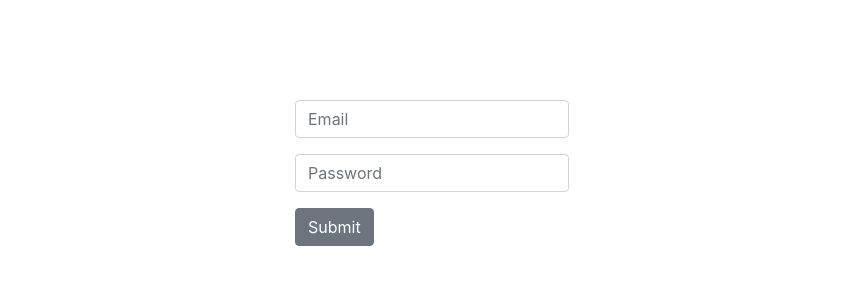
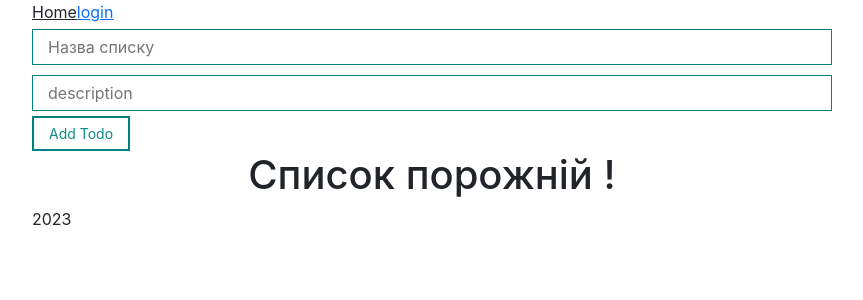
Before and after one commit to IvannaIva/todoReact, a React (Create React App) app in the folder todo/: page / in a window 1280 px wide. Shown: the top 300 px of the page, without its empty margins (208-1071 px from the left). Built offline with nearby package versions, Linux system fonts and the light colour scheme.

Commit message:
todo_Dotsss

```diff
--- a/todo/package.json
+++ b/todo/package.json
@@ -13,6 +13,7 @@
     "react-dom": "^18.2.0",
     "react-icons": "^4.9.0",
     "react-router": "^6.14.0",
+    "react-router-dom": "^6.14.0",
     "react-scripts": "^2.1.3",
     "reactstrap": "^9.2.0",
     "use-local-storage": "^3.0.0",
--- a/todo/src/App.jsx
+++ b/todo/src/App.jsx
@@ -1,12 +1,27 @@
 import "./components/styles/App.css";
 import React, { Component } from "react";
+import { RouterProvider, createBrowserRouter } from "react-router-dom";
 
 import Home from "./pages/Home";
-import Login from "./pages/Login"
+import Login from "./pages/Login";
+import { Route, Routes } from "react-router-dom";
+
+import { Layout } from "./components/Layout";
 
 function App() {
-  // return <Home />;
-  return <Login/>
+  return (
+    <div className="App">
+      <Routes>
+        <Route path="/" element={<Layout />}>
+          <Route index element={<Home />} />
+          <Route path="login" element={<Login />} />
+        </Route>
+      </Routes>
+    </div>
+  );
 }
 
 export default App;
+
+// return <Home />;
+// return <Login />;
--- /dev/null
+++ b/todo/src/components/Layout.jsx
@@ -0,0 +1,18 @@
+import { NavLink, Outlet } from "react-router-dom";
+import React from "react";
+
+const Layout = () => {
+  return (
+    <>
+      <header>
+        <NavLink to="/">Home</NavLink>
+        <NavLink to="login">login</NavLink>
+      </header>
+      <main className="conteiner">
+        <Outlet />
+      </main>
+      <footer>2023</footer>
+    </>
+  );
+};
+export { Layout };
--- a/todo/src/components/styles/App.css
+++ b/todo/src/components/styles/App.css
@@ -106,3 +106,20 @@
         cursor: pointer;
         height: 5px;
     }
+    /* .conteiner {
+        max-width: 900px;
+        padding-left: 2rem;
+        padding-right: 2rem;
+        margin: 0 auto;
+    }
+
+    .main {
+        min-height: calc(100vh -85px -22px);
+        padding-top: 1.5rem;
+        padding-bottom: 1.5rem;
+    } */
+
+    .active {
+        color: var(--color-active);
+        cursor: default;
+    }
--- a/todo/src/index.js
+++ /dev/null
@@ -1,11 +0,0 @@
-import React from 'react';
-import ReactDOM from 'react-dom/client';
-import './index.css';
-import App from './App';
-
-const root = ReactDOM.createRoot(document.getElementById('root'));
-root.render(
-  <React.StrictMode>
-    <App />
-  </React.StrictMode>
-);
--- /dev/null
+++ b/todo/src/index.jsx
@@ -0,0 +1,14 @@
+import React from "react";
+import ReactDOM from "react-dom/client";
+import "./index.css";
+import App from "./App";
+import { BrowserRouter } from "react-router-dom";
+
+const root = ReactDOM.createRoot(document.getElementById("root"));
+root.render(
+  <React.StrictMode>
+    <BrowserRouter>
+      <App />
+    </BrowserRouter>
+  </React.StrictMode>
+);
--- a/todo/src/pages/index.js
+++ b/todo/src/pages/index.js
@@ -1,4 +1,6 @@
-import { Routes, Route, Link } from "react-router-dom"
+import React from "react"
+import { ReactDOM } from "react"
+
 
 import Home from "./Home"
 import Login from "./Login"
```
Also changed, not shown: 1 other file (tests, documents, lock files or other folders).
